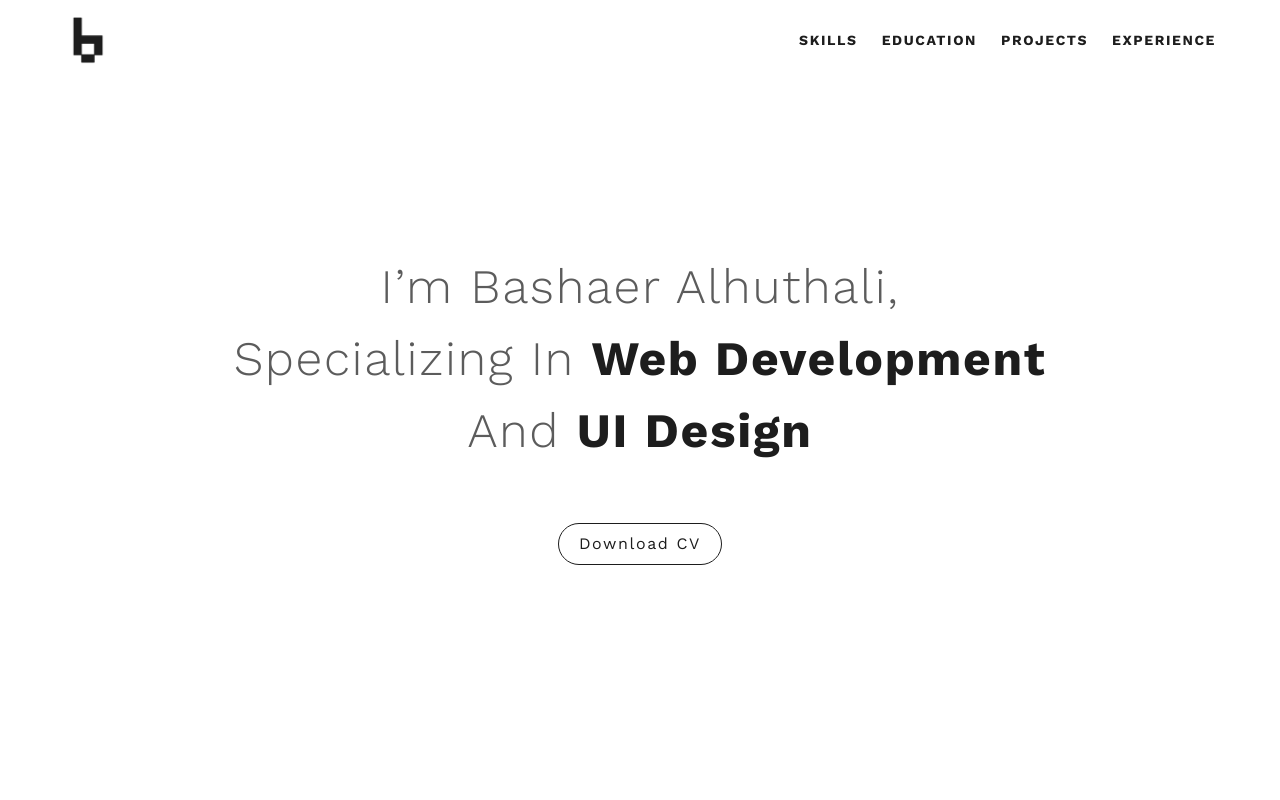
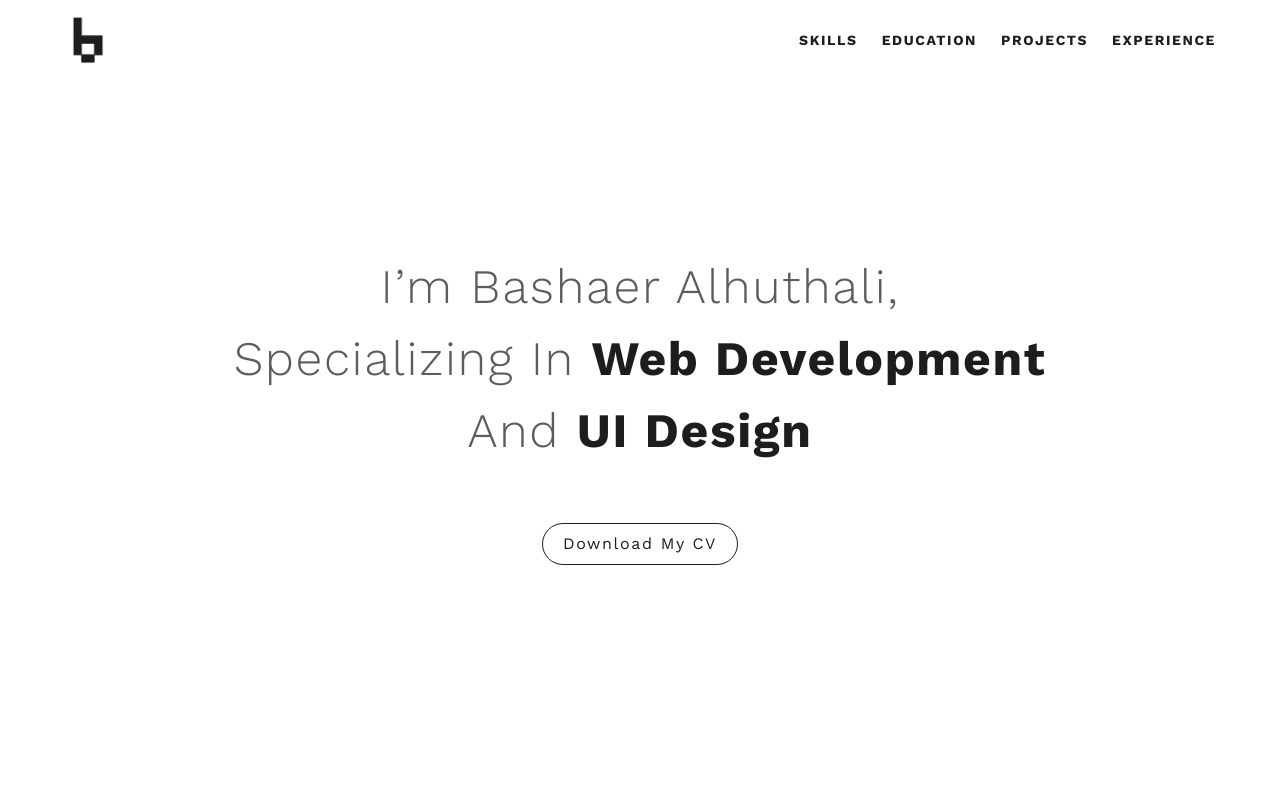
Before and after one commit to tech-step-25/Portfolio, a website: page index.html in a window 1280 px wide. Shown: the top 800 px of the page. Drawn offline with nearby package versions, Linux system fonts and the light colour scheme.

Commit message:
Update index.html

```diff
--- a/index.html
+++ b/index.html
@@ -45,7 +45,7 @@
                 </h1>
             </div>
             <div class="button fade-in">
-                <a target="_blank" href="./asset/BashaerAlhuthali.pdf" download><button class="btn">download
+                <a target="_blank" href="./asset/BashaerAlhuthali.pdf" download><button class="btn">download my
                         CV</button></a>
             </div>
         </section>
```
